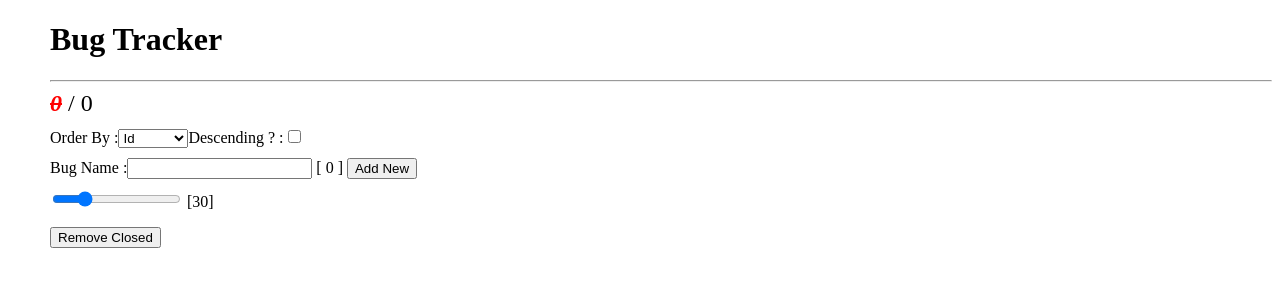
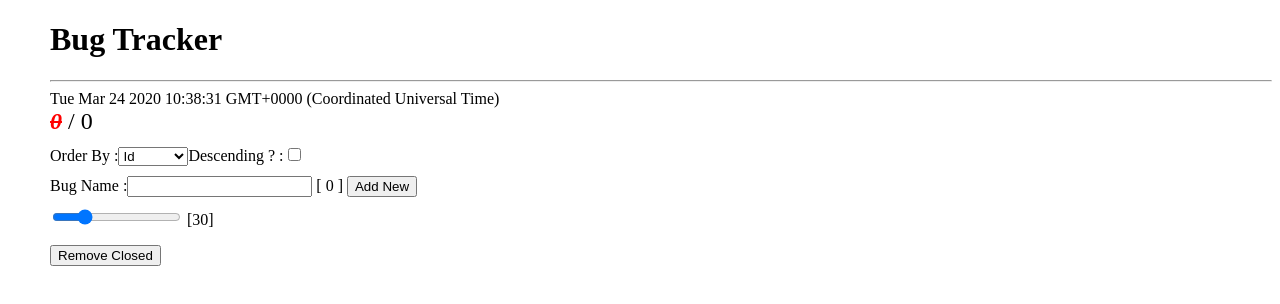
Before and after one commit to tkmagesh/IBM-Angular-Mar-2020, an Angular app in the folder bug-tracker-app/: page / in a window 1280 px wide. Shown: the top 304 px of the page. Built offline with nearby package versions, Linux system fonts and the light colour scheme.

Commit message:
change detection strategy in the component

```diff
--- a/bug-tracker-app/src/app/app.module.ts
+++ b/bug-tracker-app/src/app/app.module.ts
@@ -10,11 +10,13 @@ import { TrimTextPipe } from './bugs/pipes/trimText.pipe';
 import { SortPipe } from './bugs/pipes/sort.pipe';
 
 import { ClosedCountPipe } from './bugs/pipes/closedCount.pipe';
+import { BugStatsComponent } from './bugs/views/bugStats.component';
 
 @NgModule({
   declarations: [
     AppComponent
     , BugsComponent
+    , BugStatsComponent
     , ClosedCountPipe
     , TrimTextPipe
     , SortPipe
--- a/bug-tracker-app/src/app/bugs/bugs.component.html
+++ b/bug-tracker-app/src/app/bugs/bugs.component.html
@@ -1,8 +1,4 @@
-<section class="stats">
-    <span class="closed">{{bugsList | closedCount}}</span>
-    <span> / </span>
-    <span>{{bugsList.length}}</span>
-</section>
+<app-bug-stats [bugs]="bugsList"></app-bug-stats>
 <section class="sort">
     <label for="">Order By :</label>
     <select (change)="bugSortAttr = $event.target.value">
--- /dev/null
+++ b/bug-tracker-app/src/app/bugs/views/bugStats.component.ts
@@ -0,0 +1,24 @@
+import { Component, Input, ChangeDetectionStrategy } from '@angular/core';
+import { Bug } from '../models/Bug';
+
+@Component({
+    selector : 'app-bug-stats',
+    template : `
+        <div>{{getCurrentTime()}}</div>
+        <section class="stats">
+            <span class="closed">{{bugs | closedCount}}</span>
+            <span> / </span>
+            <span>{{bugs.length}}</span>
+        </section>
+    `,
+    changeDetection : ChangeDetectionStrategy.OnPush
+})
+export class BugStatsComponent{
+
+    @Input()
+    bugs : Bug[] = [];
+
+    getCurrentTime(){
+        return new Date();
+    }
+}
```
